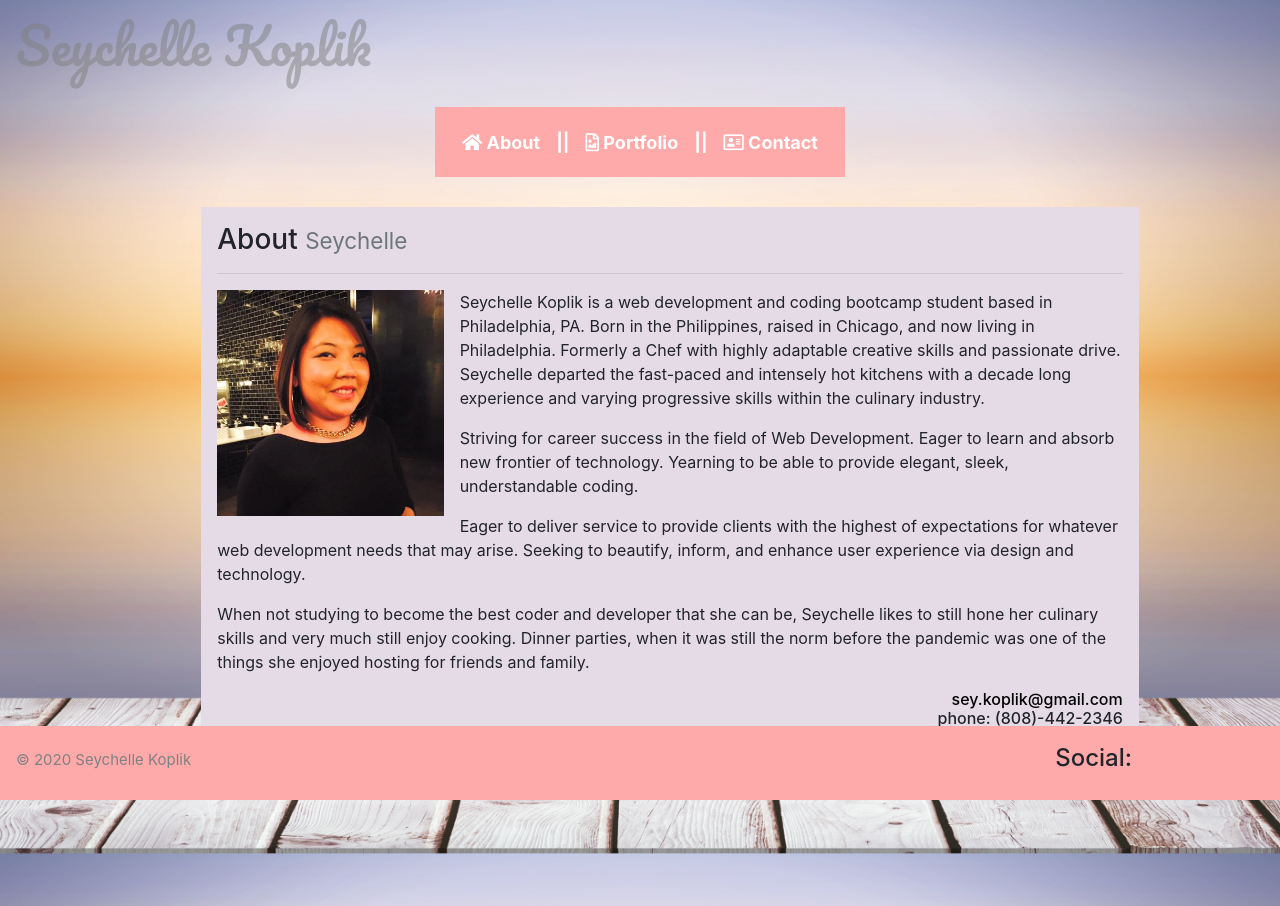
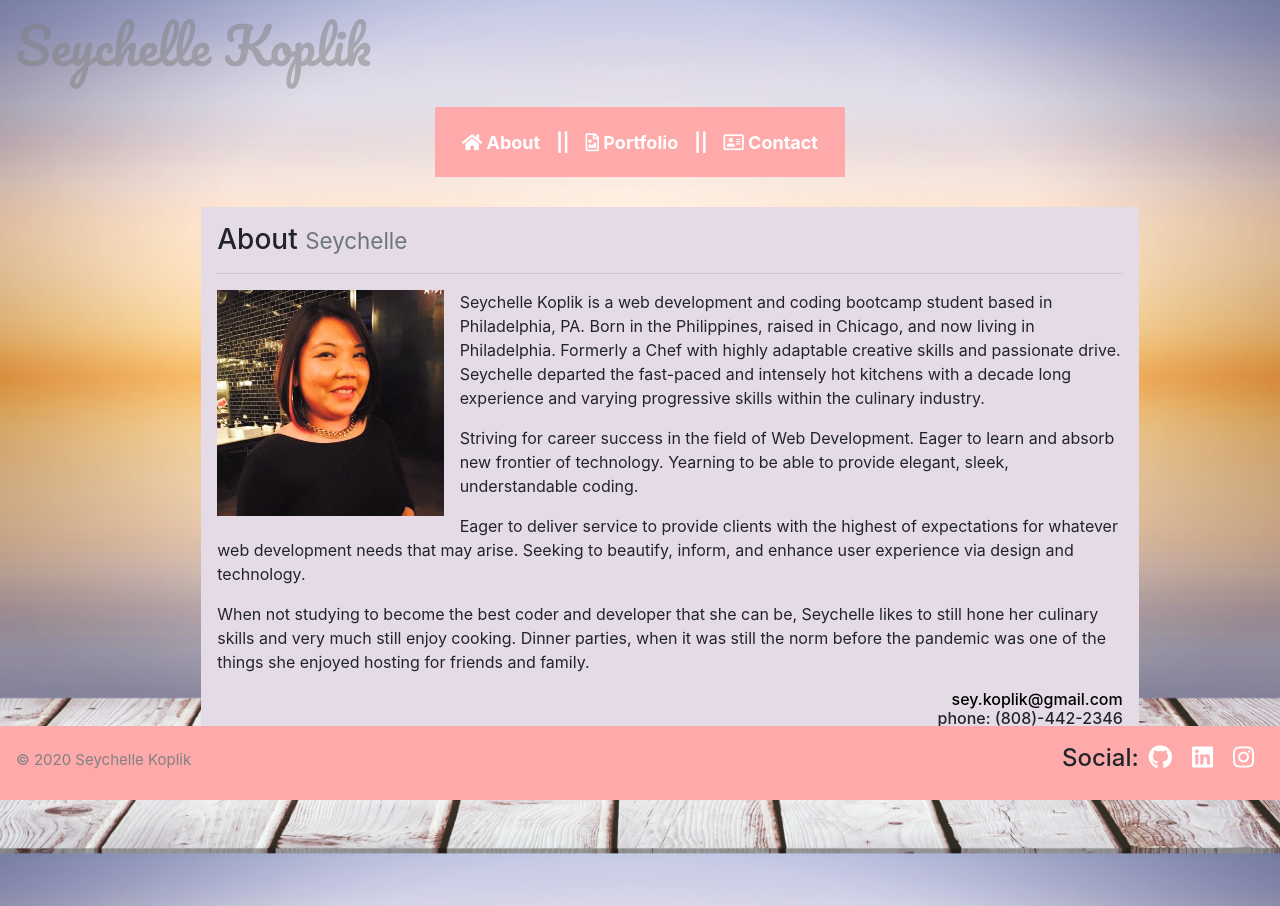
Before and after one commit to SeyKoplik/React_PortfolioUpdate, a React (Create React App) app: page / in a window 1280 px wide. Shown: the top 906 px of the page. Built offline with nearby package versions, Linux system fonts and the light colour scheme.

Commit message:
changed link icons

```diff
--- a/src/components/FooterLinks.js
+++ b/src/components/FooterLinks.js
@@ -6,9 +6,9 @@ function FooterLinks() {
     <footer className="navbar fixed-bottom footer">
       <p className="navbar-brand copyright">&#169; 2020 Seychelle Koplik</p>
       <h4 className="socialFooter"> Social:
-      <a href="http://www.github.com/seykoplik" target="_blank" className="fa fa-github fafooter"></a>
-      <a href="http://linkedin.com/in/seykoplik" target="_blank" className="fa fa-linkedin fafooter"></a>
-      <a href="http://www.instagram.com/seykoplik" target="_blank" className="fa fa-instagram fafooter"></a>
+      <a href="http://www.github.com/seykoplik" target="_blank" className="fab fa-github fafooter"></a>
+      <a href="http://linkedin.com/in/seykoplik" target="_blank" className="fab fa-linkedin fafooter"></a>
+      <a href="http://www.instagram.com/seykoplik" target="_blank" className="fab fa-instagram fafooter"></a>
     </h4>
     </footer>
   );
--- a/src/components/pages/About.js
+++ b/src/components/pages/About.js
@@ -16,7 +16,7 @@ function About() {
       <br />
       phone: (808)-442-2346
       <br />
-      <a className="aboutResumeLink" href="https://docs.google.com/document/d/1HEE8RCFbfd_eefKuUShtmUTV-Lj304lxXyyhxs2f_QE/preview" target="_blank">CLICK FOR RESUME ✉️</a>
+      <a className="aboutResumeLink" href="https://docs.google.com/document/d/1HEE8RCFbfd_eefKuUShtmUTV-Lj304lxXyyhxs2f_QE/preview" target="_blank">CLICK FOR RESUME <i class="far fa-file-alt"></i></a>
     </h6>
     </>
   );
--- a/src/main.css
+++ b/src/main.css
@@ -31,7 +31,7 @@ body {
   text-align: end;
 }
 
-a, .fa {
+a {
   color: white;
 }
 
@@ -48,10 +48,10 @@ a:hover {
 }
 
 .fafooter {
+  color: white;
   padding: 0px 10px;
   word-wrap: normal;
   display: inline-block;
-  color: white;
 }
 
 .profilepic {
```
